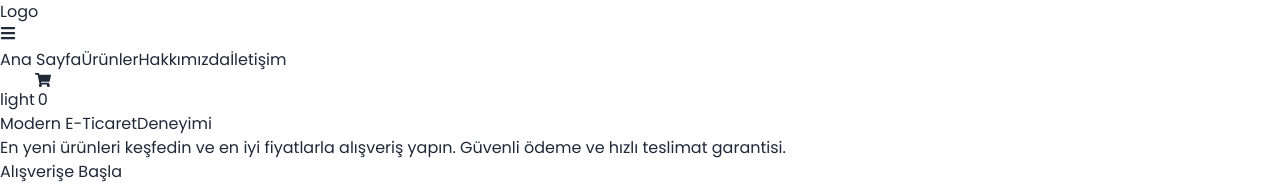
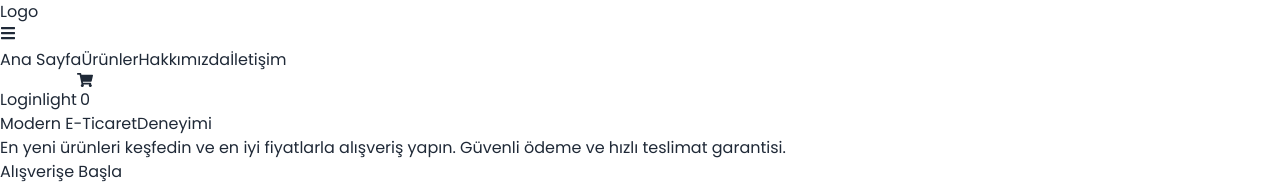
Before and after one commit to eminbasbayan/emlak-katilim-react-egitimi4, a React (Vite) app: page / in a window 1280 px wide. Shown: the top 184 px of the page. Built offline with nearby package versions, Linux system fonts and the light colour scheme.

Commit message:
auth layout

```diff
--- a/src/components/Layout/Header.jsx
+++ b/src/components/Layout/Header.jsx
@@ -70,6 +70,12 @@ const Header = () => {
           <div className="flex items-center">
             <button
               className="text-gray-600 hover:text-blue-600 transition-colors p-2 rounded-full hover:bg-gray-100 flex gap-1"
+              onClick={() => navigate('/auth/login')}
+            >
+              <span>Login</span>
+            </button>
+            <button
+              className="text-gray-600 hover:text-blue-600 transition-colors p-2 rounded-full hover:bg-gray-100 flex gap-1"
               onClick={() => dispatch(toggleTheme())}
             >
               <span>{theme}</span>
--- /dev/null
+++ b/src/layouts/AuthLayout.jsx
@@ -0,0 +1,11 @@
+import { Outlet } from 'react-router-dom';
+
+const AuthLayout = () => {
+  return (
+    <div className="auth-layout">
+      <Outlet />
+    </div>
+  );
+};
+
+export default AuthLayout;
--- a/src/pages/LoginPage.jsx
+++ b/src/pages/LoginPage.jsx
@@ -118,7 +118,7 @@ const LoginPage = () => {
             <p className="text-sm text-gray-600">
               Hesabınız yok mu?{' '}
               <Link
-                to="/register"
+                to="/auth/register"
                 className="text-indigo-600 hover:text-indigo-500"
               >
                 Kayıt Ol
--- a/src/pages/RegisterPage.jsx
+++ b/src/pages/RegisterPage.jsx
@@ -74,7 +74,7 @@ const RegisterPage = () => {
           <div className="mt-6 text-center">
             <p className="text-sm text-gray-600">
               Zaten hesabınız var mı?{' '}
-              <Link to="/login" className="text-indigo-600 hover:text-indigo-500">
+              <Link to="/auth/login" className="text-indigo-600 hover:text-indigo-500">
                 Giriş Yap
               </Link>
             </p>
```
Also changed, not shown: src/App.jsx (+13 -6 lines).
